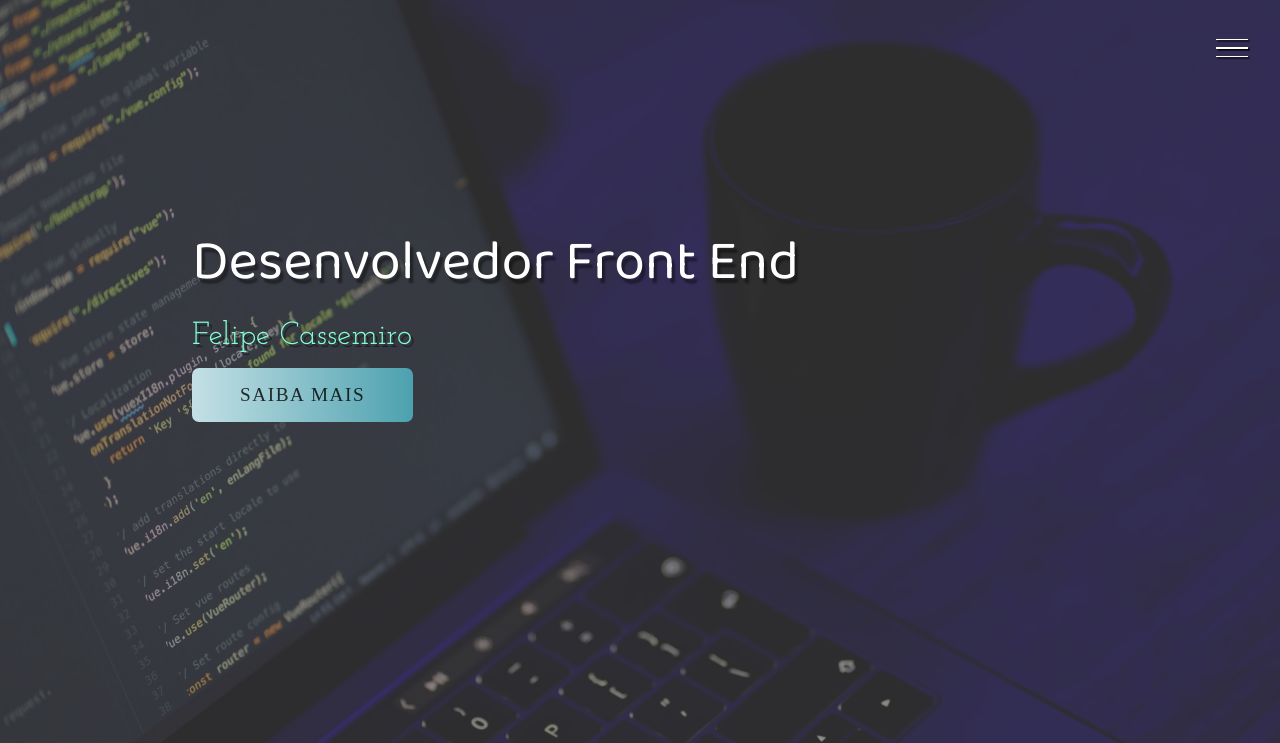
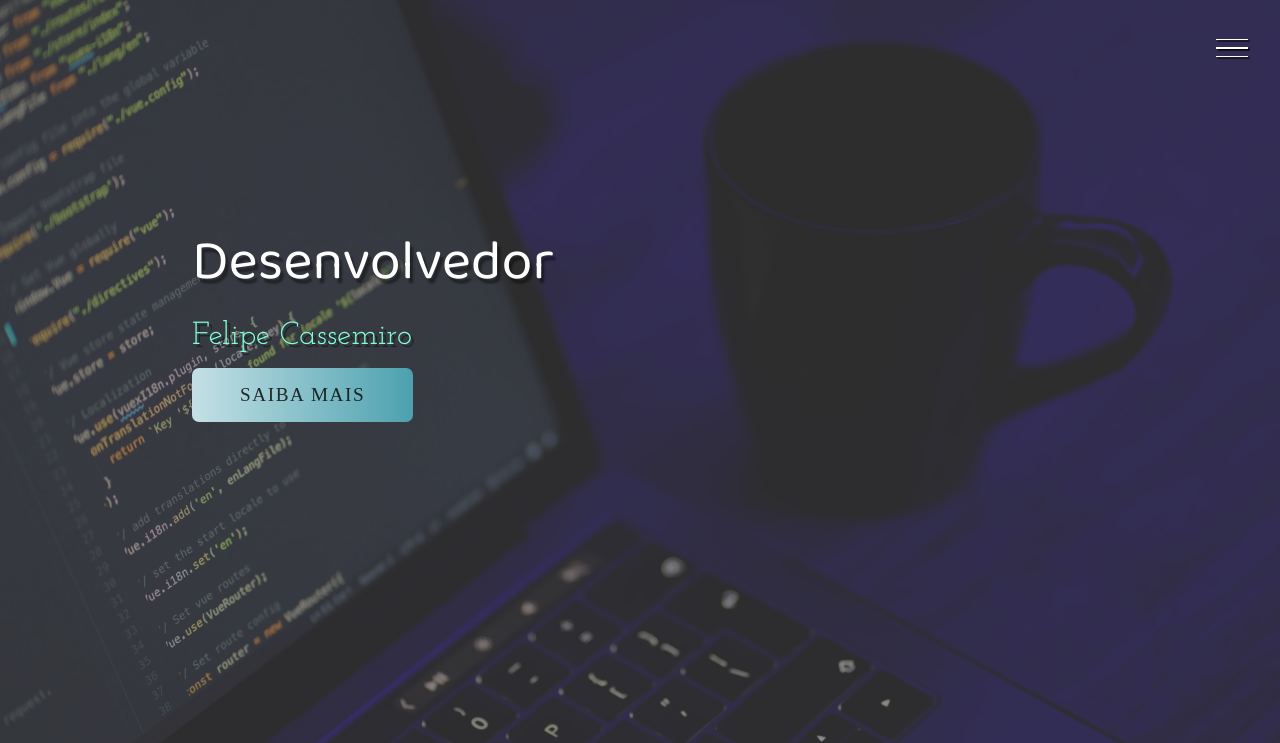
Before and after one commit to Felipe-Cassemiro/Projeto-portfolio, a plain HTML site: page index.html in a window 1280 px wide. Shown: the top 743 px of the page. Drawn offline with Linux system fonts and the light colour scheme.

Commit message:
alteração

```diff
--- a/index.html
+++ b/index.html
@@ -31,7 +31,7 @@
             </div>
             <!--Banner inicial-->
             <div class="banner">
-                <h1>Desenvolvedor Front End</h1>
+                <h1>Desenvolvedor</h1>
                 <p>Felipe Cassemiro</p>
                 <button><a href="sobre.html">Saiba mais</a></button>
             </div>
```
